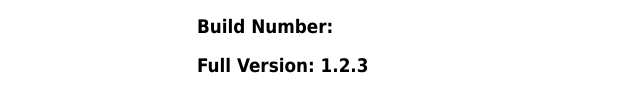
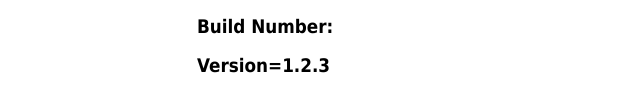
Before and after one commit to mohamedhamdyamer/jt-app-01, a plain HTML site: page index.html in a window 1280 px wide. Shown: the part 153-264 px from the top of the page, 163-803 px from the left. Drawn offline with Linux system fonts and the light colour scheme.

Commit message:
jt app 01 - C48

```diff
--- a/index.html
+++ b/index.html
@@ -15,6 +15,6 @@
     <h2>on a local container!</h2>
     <h3>Environment built for:</h3>
     <h3>Build Number:</h3>
-    <h3>Full Version: 1.2.3</h3>
+    <h3>Version=1.2.3</h3>
 </body>
 </html>
```
Also changed, not shown: 1 other file.
